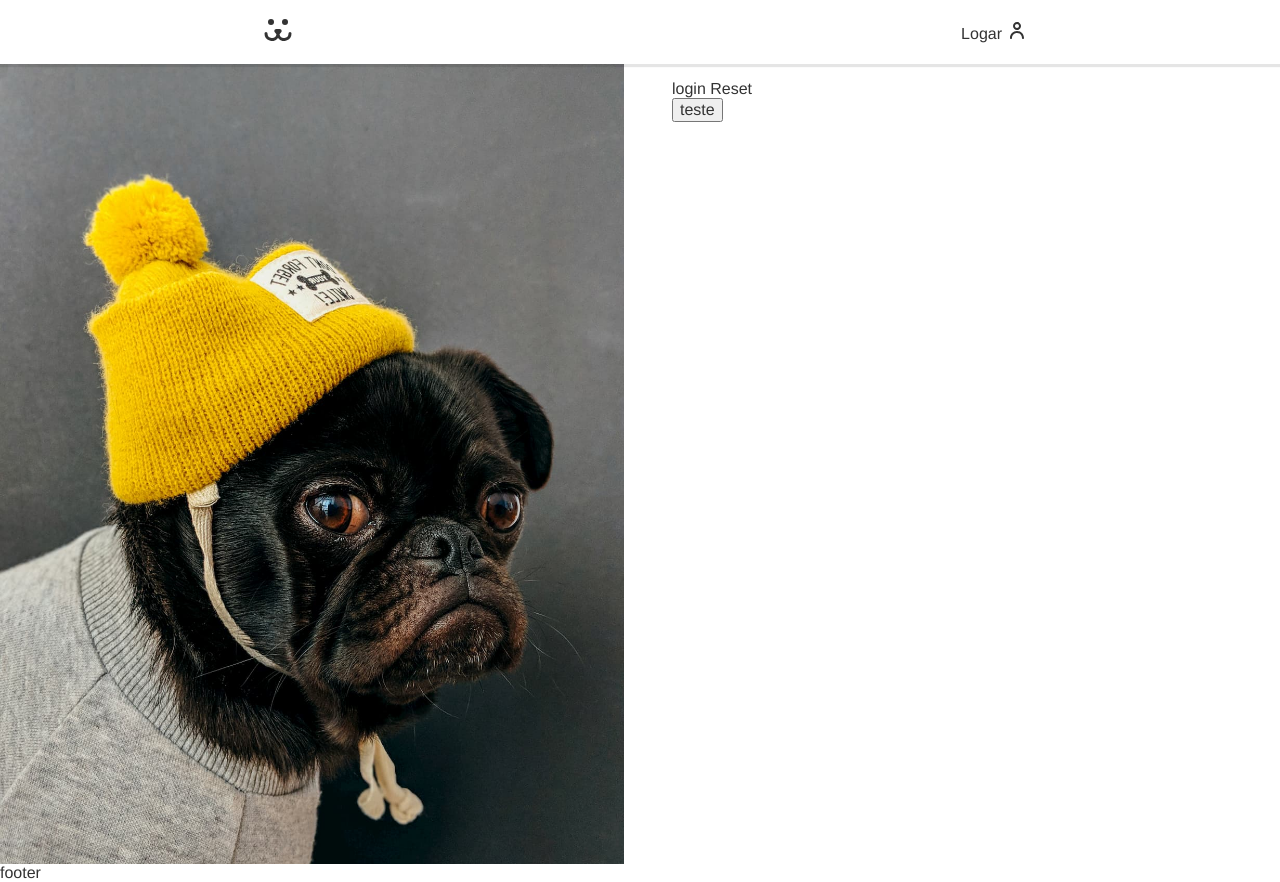
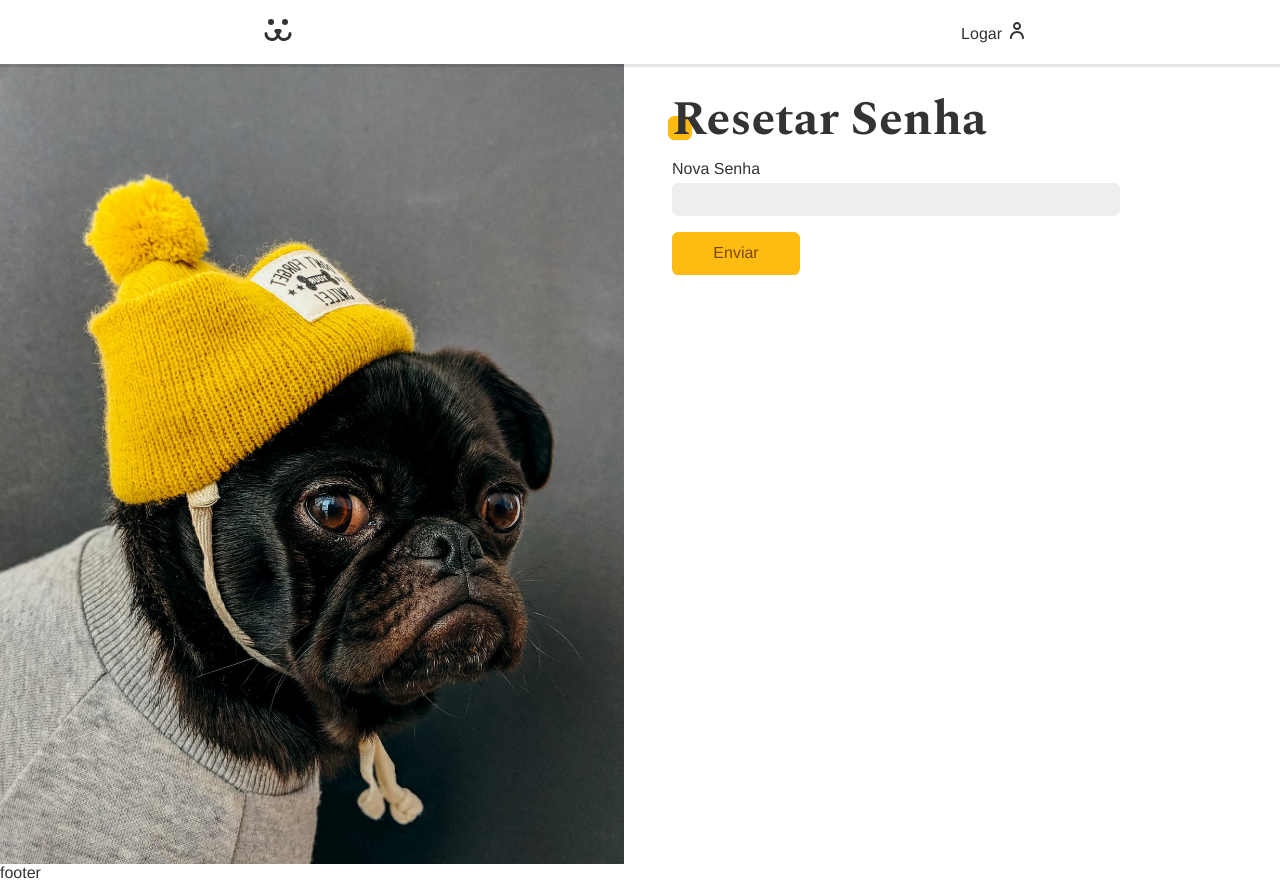
Before and after one commit to devAlexSilva/react-dogs-fe, a React (Vite) app: page /login/reset in a window 1280 px wide. Built offline with nearby package versions, Linux system fonts and the light colour scheme.

Commit message:
fix: fixed bugg in redirect when recovering the password

```diff
--- a/src/api/user.js
+++ b/src/api/user.js
@@ -33,7 +33,7 @@ export const Api = {
   },
 
   getPhotoById: async (id) => {
-    const { data } = await api.get(`/api/photo/${id}`)
+    const { data } = await apiConfig.get(`/api/photo/${id}`)
     return data
   },
 
@@ -46,9 +46,13 @@ export const Api = {
     return data
   },
 
-  lostPassword: async (body) => {
-    console.log(body)
-    const { data } = await apiConfig.post(`/api/password/lost`, body)
+  lostPassword: async ({ login, url}) => {
+    const { data } = await apiConfig.post(`/api/password/lost`, { login, url })
     return data
   },
+
+  resetPassword: async ({ login, password, key }) => {
+    const { data } = await apiConfig.post(`/api/password/reset`, { login, password, key })
+    return data
+  }
 }
--- a/src/pages/Login/LoginLost/index.jsx
+++ b/src/pages/Login/LoginLost/index.jsx
@@ -26,13 +26,12 @@ export function LoginLost() {
         setError(null)
         setLoading(true)
 
-        const { data } = await Api.lostPassword(reqBody)
+        const data = await Api.lostPassword(reqBody)
         console.log(data)
         setDataResponse(data)
 
       } catch (err) {
         setError(err.response.data.message)
-
       }
       finally {
         setLoading(false)
--- a/src/pages/Login/LoginReset/index.jsx
+++ b/src/pages/Login/LoginReset/index.jsx
@@ -1,14 +1,73 @@
 import * as S from './main.module.css'
 import { Api } from '../../../api/user'
+import { Input } from '../../../components/Input'
+import { Button } from '../../../components/Button'
+import { Error } from '../../../components/Error'
+import { UseForm } from '../../../hooks/UseForm'
+import { useEffect, useState } from 'react'
+import { Navigate } from 'react-router-dom'
+
 
 export function LoginReset() {
-  async function handleClick() {
-    const data = await Api.getUser()
+  const [login, setLogin] = useState(null)
+  const [key, setKey] = useState(null)
+  const [loaiding, setLoading] = useState(false)
+  const password = UseForm('password')
+  const [error, setError] = useState(null)
+  const [reseted, setReseted] = useState(false)
+
+  useEffect(() => {
+    const urlParams = new URLSearchParams(window.location.search)
+
+    const loginExists = urlParams.get('login')
+    const keyExists = urlParams.get('key')
+
+    if (loginExists) setLogin(loginExists)
+    if (keyExists) setKey(keyExists)
+  }, [])
+
+  async function handleClick(e) {
+    e.preventDefault()
+    setError(null)
+    if (!password.isValid()) return setError(password.error)
+
+    const dataToReset = {
+      login: login,
+      key: key,
+      password: password.value
+    }
+
+    try {
+      setLoading(true)
+      setError(null)
+      const data = await Api.resetPassword(dataToReset)
+      alert(data)
+      setReseted(true)
+
+    } catch (err) {
+      setError(err.response.data.message)
+
+    }
+    finally {
+      setLoading(false)
+    }
   }
   return (
     <>
-      login Reset
-      <button onClick={handleClick}>teste</button>
+      <h1 className='title'>Resetar Senha</h1>
+      {
+      reseted ? window.location.replace('/login') : (
+        <form onSubmit={handleClick}>
+          <p>{login}</p>
+          <p>{key}</p>
+          <Input name='password' label='Nova Senha' {...password} />
+          {
+            loaiding ? <Button disabled>Enviando</Button> :
+              <Button>Enviar</Button>
+          }
+        </form>
+      )}
+      {error && <Error error={error} />}
     </>
   )
 }
```
